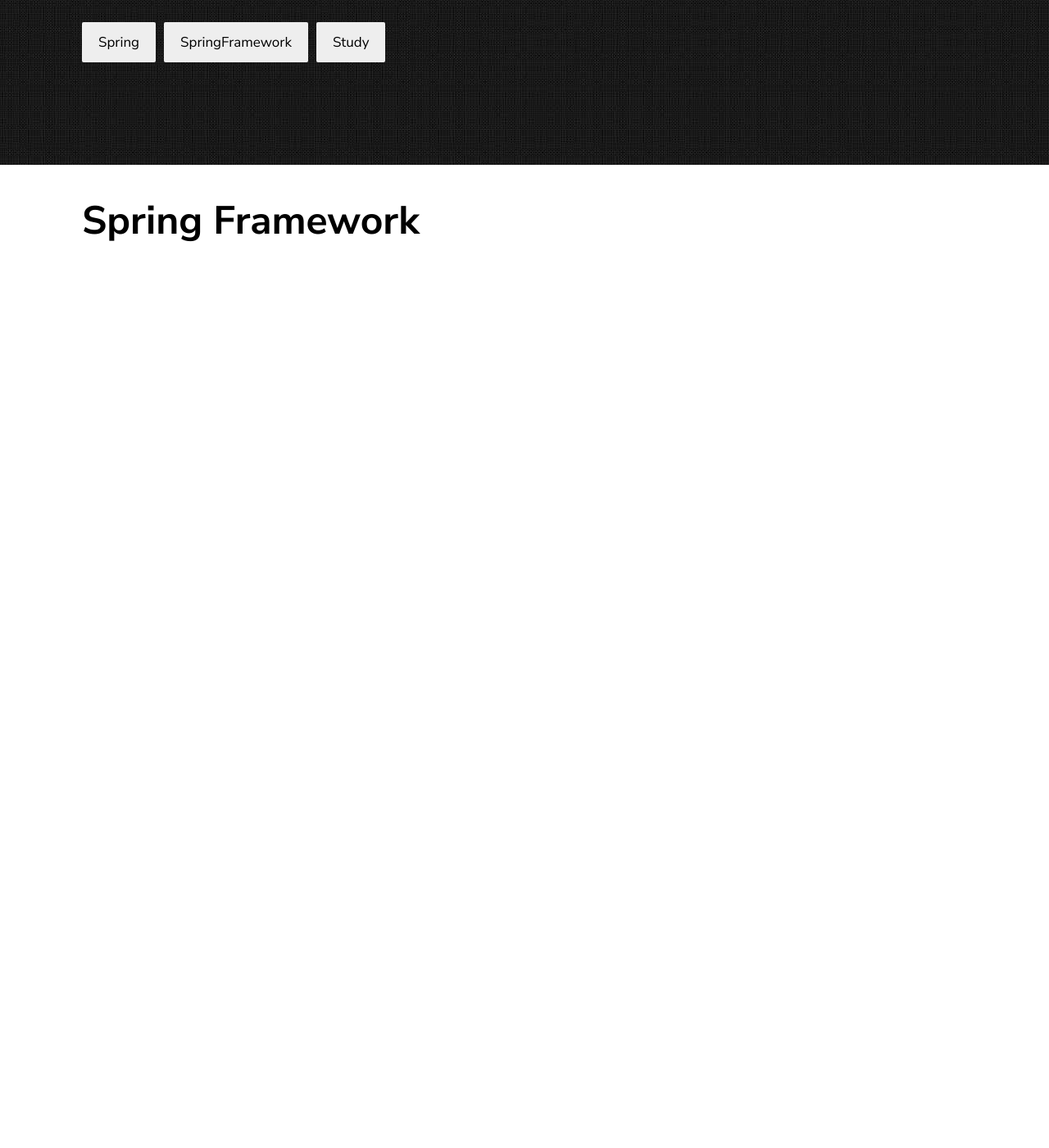
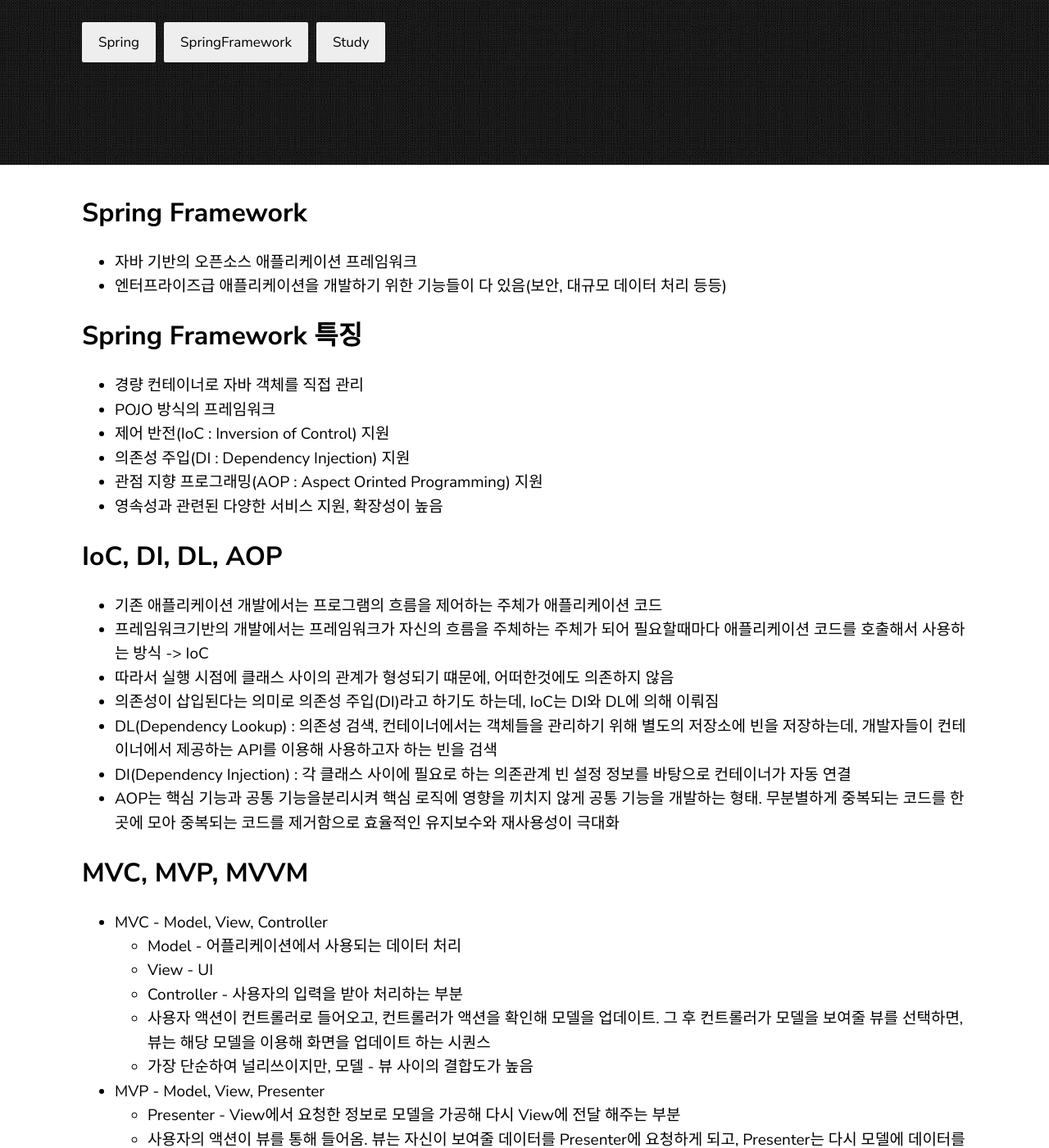
Before and after one commit to yoowonyoung/yoowonyoung.github.io, a Jekyll site: the page built from _posts/2020-08-02-SpringFramework-01.md, in a window 1280 px wide and 1400 px high, scrolled down 270 px. Shown: the whole window at 82% size. Built offline with Jekyll 4.4.1, drawn with Linux system fonts in a browser that asks for light colours; comment, search, counter and statistics services are not loaded; before the commit the page ends 900 px from its top, so only the background shows below that; some of the changed text lies outside the part shown.

Commit message:
spring fraework-study

```diff
--- a/_posts/2020-08-02-SpringFramework-01.md
+++ b/_posts/2020-08-02-SpringFramework-01.md
@@ -1,10 +1,60 @@
 ---
 layout: post
 title: "Spring Framework"
-description: Spring Framework 공부 모음
+description: Spring Framework
 date: 2020-08-02 16:21:00 +09:00
 categories: Spring SpringFramework Study
 ---
 
 
-# Spring Framework
+## Spring Framework
+- 자바 기반의 오픈소스 애플리케이션 프레임워크
+- 엔터프라이즈급 애플리케이션을 개발하기 위한 기능들이 다 있음(보안, 대규모 데이터 처리 등등)
+
+## Spring Framework 특징
+- 경량 컨테이너로 자바 객체를 직접 관리
+- POJO 방식의 프레임워크
+- 제어 반전(IoC : Inversion of Control) 지원
+- 의존성 주입(DI : Dependency Injection) 지원
+- 관점 지향 프로그래밍(AOP : Aspect Orinted Programming) 지원
+- 영속성과 관련된 다양한 서비스 지원, 확장성이 높음
+
+## IoC, DI, DL, AOP
+- 기존 애플리케이션 개발에서는 프로그램의 흐름을 제어하는 주체가 애플리케이션 코드
+- 프레임워크기반의 개발에서는 프레임워크가 자신의 흐름을 주체하는 주체가 되어 필요할때마다 애플리케이션 코드를 호출해서 사용하는 방식 -> IoC
+- 따라서 실행 시점에 클래스 사이의 관계가 형성되기 떄문에, 어떠한것에도 의존하지 않음
+- 의존성이 삽입된다는 의미로 의존성 주입(DI)라고 하기도 하는데, IoC는 DI와 DL에 의해 이뤄짐
+- DL(Dependency Lookup) : 의존성 검색, 컨테이너에서는 객체들을 관리하기 위해 별도의 저장소에 빈을 저장하는데, 개발자들이 컨테이너에서 제공하는 API를 이용해 사용하고자 하는 빈을 검색
+- DI(Dependency Injection) : 각 클래스 사이에 필요로 하는 의존관계 빈 설정 정보를 바탕으로 컨테이너가 자동 연결
+- AOP는 핵심 기능과 공통 기능을분리시켜 핵심 로직에 영향을 끼치지 않게 공통 기능을 개발하는 형태. 무분별하게 중복되는 코드를 한곳에 모아 중복되는 코드를 제거함으로 효율적인 유지보수와 재사용성이 극대화
+
+## MVC, MVP, MVVM
+- MVC - Model, View, Controller
+    * Model - 어플리케이션에서 사용되는 데이터 처리
+    * View - UI
+    * Controller - 사용자의 입력을 받아 처리하는 부분
+    * 사용자 액션이 컨트롤러로 들어오고, 컨트롤러가 액션을 확인해 모델을 업데이트. 그 후 컨트롤러가 모델을 보여줄 뷰를 선택하면, 뷰는 해당 모델을 이용해 화면을 업데이트 하는 시퀀스
+    * 가장 단순하여 널리쓰이지만, 모델 - 뷰 사이의 결합도가 높음
+
+- MVP - Model, View, Presenter
+    * Presenter - View에서 요청한 정보로 모델을 가공해 다시 View에 전달 해주는 부분
+    * 사용자의 액션이 뷰를 통해 들어옴. 뷰는 자신이 보여줄 데이터를 Presenter에 요청하게 되고, Presenter는 다시 모델에 데이터를 요청, 그렇게 모델이 반환한 데이터를 Presenter가 받아 뷰로 돌려줌
+    * Presenter와 뷰는 1대1 관계이고, 뷰와 모델 사이의 의존성도 끊어졌지만, 뷰와 Presenter가 높은 의존성을 갖게 됨
+
+- MVVM - Model, View, View Model
+    * View Model - 뷰를 표현하기 위해 만든 뷰를 위한 모댈, 뷰를 나타내주기 위한 모델이자 뷰를 나타내기 위해 데이터를 처리하는 부분
+    * 사용자의 액션이 뷰를 통해 들어오고, 이는 Command패턴을 통해 View Model에 전달, View Model은 모델에게 데이터를 요청하고, 모델이 반환한 데이터를 가공해서 저장한다. 뷰는 View Model과 데이터 바인딩 되있다
+    * Command 패턴과 데이터 바인딩을 통해 뷰와 View Model 사이의 의존성을 없앴고, View Model과 뷰는 1대 n 관계
+
+## Spring boot
+- 스프링을 사용하기 쉽게 대부분의 설정이 미리 되어있음
+- 단독으로 실행이 가능한 어플리케이션을 내장
+- Tomcat, Jetty 등을 내장
+- 설정을 위한 XML이 필요 없음
+- 기본 설정이 되어있는 starter 컴포넌트들이 제공되며 대부분 자동으로 되어있음
+
+
+
+## Ref
+- [Spring Framework](https://khj93.tistory.com/entry/Spring-Spring-Framework%EB%9E%80-%EA%B8%B0%EB%B3%B8-%EA%B0%9C%EB%85%90-%ED%95%B5%EC%8B%AC-%EC%A0%95%EB%A6%AC)
+- [MVC, MVP, MVVM](https://beomy.tistory.com/43)
```
